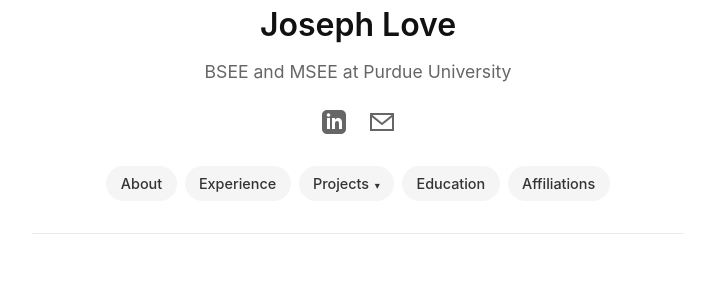
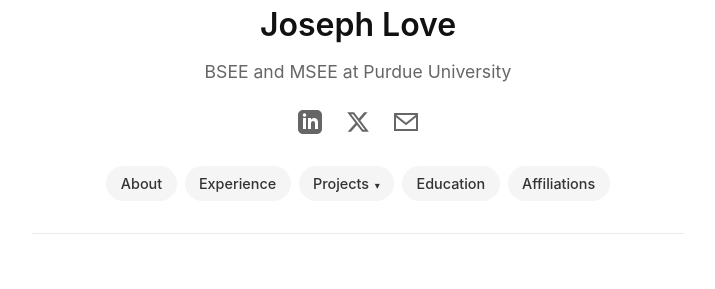
Before and after one commit to joseph-love-dev/joseph-love-dev.github.io, a Jekyll site: the page built from index.md, in a window 1280 px wide. Shown: the part 231-520 px from the top of the page, without its empty margins (282-997 px from the left). Built offline with Jekyll 4.4.1, drawn with Linux system fonts in a browser that asks for light colours.

Commit message:
feat: added x account link to header
Co-Authored-By: Claude Fable 5 <noreply@anthropic.com>

```diff
--- a/_config.yml
+++ b/_config.yml
@@ -6,6 +6,7 @@ url: "" # Will be https://username.github.io when deployed
 # Social links
 github_url: https://github.com/shhmow
 linkedin_url: https://www.linkedin.com/in/joseph--love/
+twitter_url: https://x.com/shmmow
 email: josephlove076@gmail.com
 
 # Build settings
--- a/_includes/header.html
+++ b/_includes/header.html
@@ -14,6 +14,11 @@
         <a href="{{ site.linkedin_url }}" target="_blank" rel="noopener noreferrer" title="LinkedIn">
             <svg xmlns="http://www.w3.org/2000/svg" width="24" height="24" viewBox="0 0 24 24" fill="currentColor">
                 <path d="M19 0h-14c-2.761 0-5 2.239-5 5v14c0 2.761 2.239 5 5 5h14c2.762 0 5-2.239 5-5v-14c0-2.761-2.238-5-5-5zm-11 19h-3v-11h3v11zm-1.5-12.268c-.966 0-1.75-.79-1.75-1.764s.784-1.764 1.75-1.764 1.75.79 1.75 1.764-.783 1.764-1.75 1.764zm13.5 12.268h-3v-5.604c0-3.368-4-3.113-4 0v5.604h-3v-11h3v1.765c1.396-2.586 7-2.777 7 2.476v6.759z"/>
+            </svg>
+        </a>
+        <a href="{{ site.twitter_url }}" target="_blank" rel="noopener noreferrer" title="X">
+            <svg xmlns="http://www.w3.org/2000/svg" width="24" height="24" viewBox="0 0 24 24" fill="currentColor">
+                <path d="M18.244 2.25h3.308l-7.227 8.26 8.502 11.24h-6.657l-5.214-6.817-5.966 6.817h-3.31l7.73-8.835-8.156-10.665h6.826l4.713 6.231 5.451-6.231zm-1.161 17.52h1.833l-11.834-15.644h-1.967l11.968 15.644z"/>
             </svg>
         </a>
         <a href="mailto:{{ site.email }}" title="Email">
```
